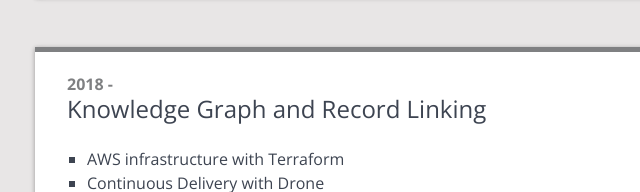
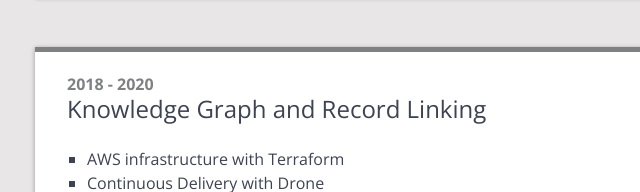
Before and after one commit to stillerr/stillerr.github.io, a plain HTML site: page index.html in a window 1280 px wide. Shown: the part 2350-2542 px from the top of the page, 135-775 px from the left. Drawn offline with nearby package versions, Linux system fonts and the light colour scheme; files whose address does not match are found by name.

Commit message:
Update index.html

```diff
--- a/index.html
+++ b/index.html
@@ -185,7 +185,7 @@
                 <div class="section-box timeline-box-inner">
                     <div class="row">
                         <div>
-                            <div class="projectdate">2018 -</div>
+                            <div class="projectdate">2018 - 2020</div>
                             <h3>Knowledge Graph and Record Linking</h3>
 
                             <ul>
```
